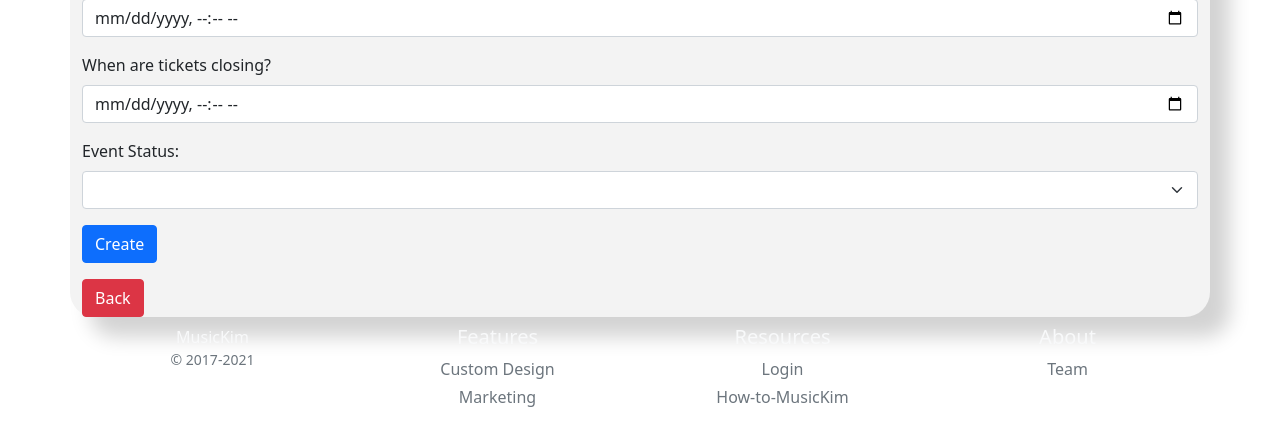
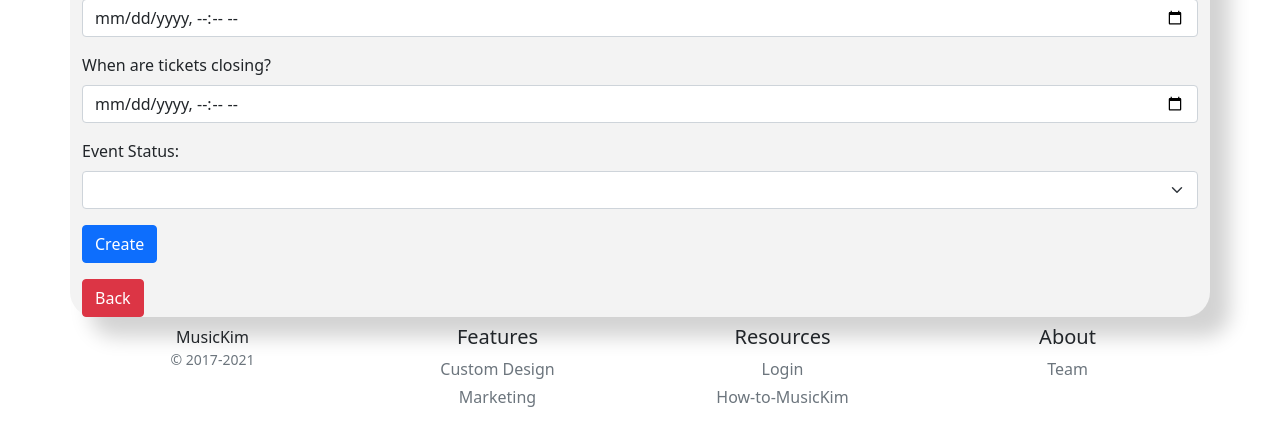
Before and after one commit to swk23C8/TeamAnshul, a Flask app: page /events/create in a window 1280 px wide. Shown: the part 812-1237 px from the top of the page. Run offline with Flask 2, Linux system fonts and the light colour scheme; a user stored in the database is signed in; some libraries are stand-ins or nearby versions.

Commit message:
Footer sticky nowa and logout leads to index.page

```diff
--- a/website/auth.py
+++ b/website/auth.py
@@ -64,4 +64,5 @@
 @login_required
 def logout():
     logout_user()
-    return 'You have been logged out'
+    #Returns to the main index page once logged out
+    return redirect(url_for('main.index'))
--- a/website/templates/base.html
+++ b/website/templates/base.html
@@ -88,7 +88,7 @@
 
     {% block content %} {% endblock %}
 
-    <footer class="mt-auto footer text-light pt-2 text-center">
+    <footer class="mt-auto footer text-dark pt-2 text-center" style="position: sticky; top: 100%; width: 100%;">
       <div class="container-xl">
         <div class="row">
           <div class="col-12 col-md">
```
